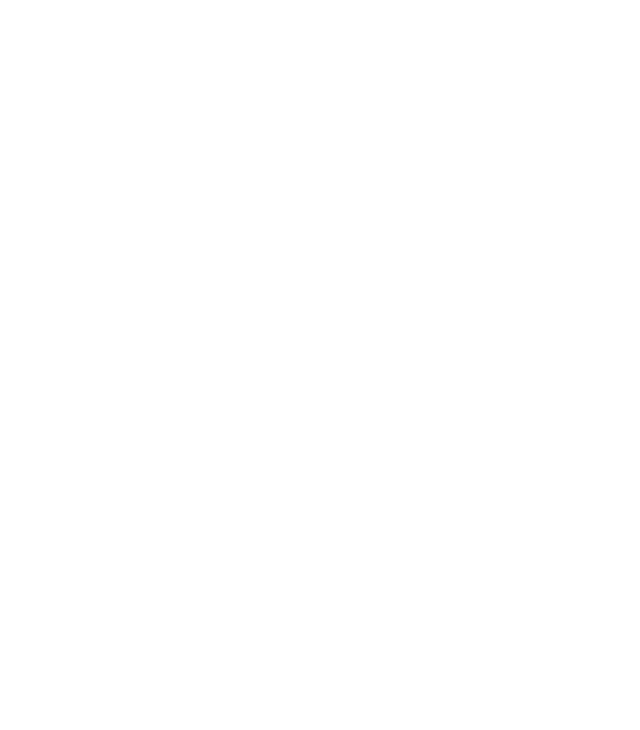
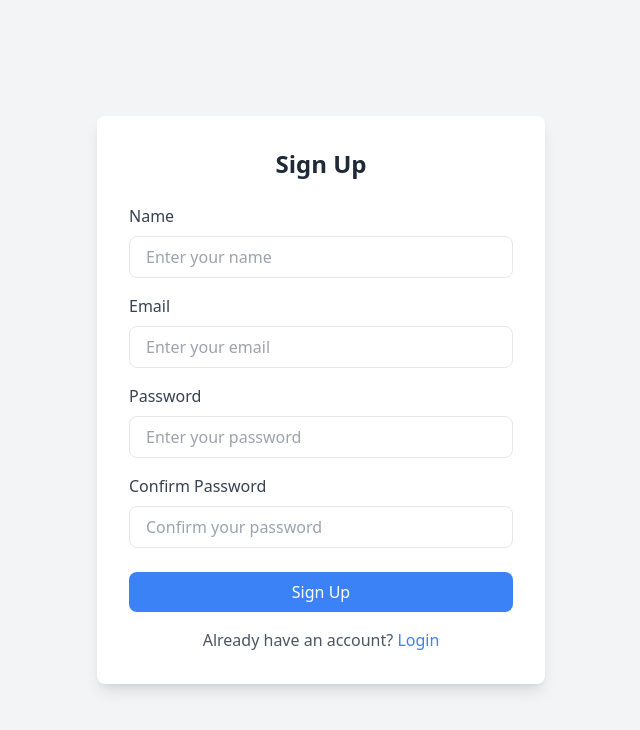
Before and after one commit to AdityaTile04/Streamify, a React (Vite) app in the folder frontend/: page /signup in a window 1280 px wide. Before the commit this address had no page. Shown: the top 730 px of the page, without its empty margins (319-959 px from the left). Built offline with nearby package versions, Linux system fonts and the light colour scheme.

Commit message:
create signup page

```diff
--- a/frontend/src/App.jsx
+++ b/frontend/src/App.jsx
@@ -2,6 +2,7 @@
 import { Route, BrowserRouter as Router, Routes } from "react-router-dom";
 import LandingPage from "./pages/LandingPage";
 import Login from "./pages/Login";
+import Signup from "./pages/Signup";
 const App = () => {
   return (
     <>
@@ -9,7 +10,8 @@
         <Routes>
           {/* <Route path="/home"  /> */}
           <Route path="/" element={<LandingPage />} />
-          <Route path="/auth" element={<Login />} />
+          <Route path="/login" element={<Login />} />
+          <Route path="/signup" element={<Signup />} />
         </Routes>
       </Router>
     </>
--- a/frontend/src/pages/LandingPage.jsx
+++ b/frontend/src/pages/LandingPage.jsx
@@ -26,7 +26,7 @@
           </h1>
           <p>Cover distance by Streamify</p>
           <div role="button">
-            <Link to={"/auth"}>Get Started</Link>
+            <Link to={"/signup"}>Get Started</Link>
           </div>
         </div>
         <div>
--- /dev/null
+++ b/frontend/src/pages/Signup.jsx
@@ -0,0 +1,99 @@
+import { useState } from 'react';
+import { Link } from 'react-router-dom';
+
+const Signup = () => {
+  const [name, setName] = useState('');
+  const [email, setEmail] = useState('');
+  const [password, setPassword] = useState('');
+  const [confirmPassword, setConfirmPassword] = useState('');
+
+  const handleSubmit = (e) => {
+    e.preventDefault();
+    // Add your signup logic here (e.g., API call)
+    if (password !== confirmPassword) {
+      alert('Passwords do not match!');
+      return;
+    }
+    console.log('Signup submitted:', { name, email, password });
+  };
+
+  return (
+    <div className="min-h-screen flex items-center justify-center bg-gray-100">
+      <div className="bg-white p-8 rounded-lg shadow-lg w-full max-w-md">
+        <h2 className="text-2xl font-bold text-center text-gray-800 mb-6">Sign Up</h2>
+        <form onSubmit={handleSubmit}>
+          <div className="mb-4">
+            <label htmlFor="name" className="block text-gray-700 font-medium mb-2">
+              Name
+            </label>
+            <input
+              type="text"
+              id="name"
+              value={name}
+              onChange={(e) => setName(e.target.value)}
+              className="w-full px-4 py-2 border rounded-lg focus:outline-none focus:ring-2 focus:ring-blue-500"
+              placeholder="Enter your name"
+              required
+            />
+          </div>
+          <div className="mb-4">
+            <label htmlFor="email" className="block text-gray-700 font-medium mb-2">
+              Email
+            </label>
+            <input
+              type="email"
+              id="email"
+              value={email}
+              onChange={(e) => setEmail(e.target.value)}
+              className="w-full px-4 py-2 border rounded-lg focus:outline-none focus:ring-2 focus:ring-blue-500"
+              placeholder="Enter your email"
+              required
+            />
+          </div>
+          <div className="mb-4">
+            <label htmlFor="password" className="block text-gray-700 font-medium mb-2">
+              Password
+            </label>
+            <input
+              type="password"
+              id="password"
+              value={password}
+              onChange={(e) => setPassword(e.target.value)}
+              className="w-full px-4 py-2 border rounded-lg focus:outline-none focus:ring-2 focus:ring-blue-500"
+              placeholder="Enter your password"
+              required
+            />
+          </div>
+          <div className="mb-6">
+            <label htmlFor="confirmPassword" className="block text-gray-700 font-medium mb-2">
+              Confirm Password
+            </label>
+            <input
+              type="password"
+              id="confirmPassword"
+              value={confirmPassword}
+              onChange={(e) => setConfirmPassword(e.target.value)}
+              className="w-full px-4 py-2 border rounded-lg focus:outline-none focus:ring-2 focus:ring-blue-500"
+              placeholder="Confirm your password"
+              required
+            />
+          </div>
+          <button
+            type="submit"
+            className="w-full bg-blue-500 text-white py-2 rounded-lg hover:bg-blue-600 transition duration-300"
+          >
+            Sign Up
+          </button>
+        </form>
+        <p className="text-center text-gray-600 mt-4">
+          Already have an account?{' '}
+          <Link to="/" className="text-blue-500 hover:underline">
+            Login
+          </Link>
+        </p>
+      </div>
+    </div>
+  );
+};
+
+export default Signup;
```
